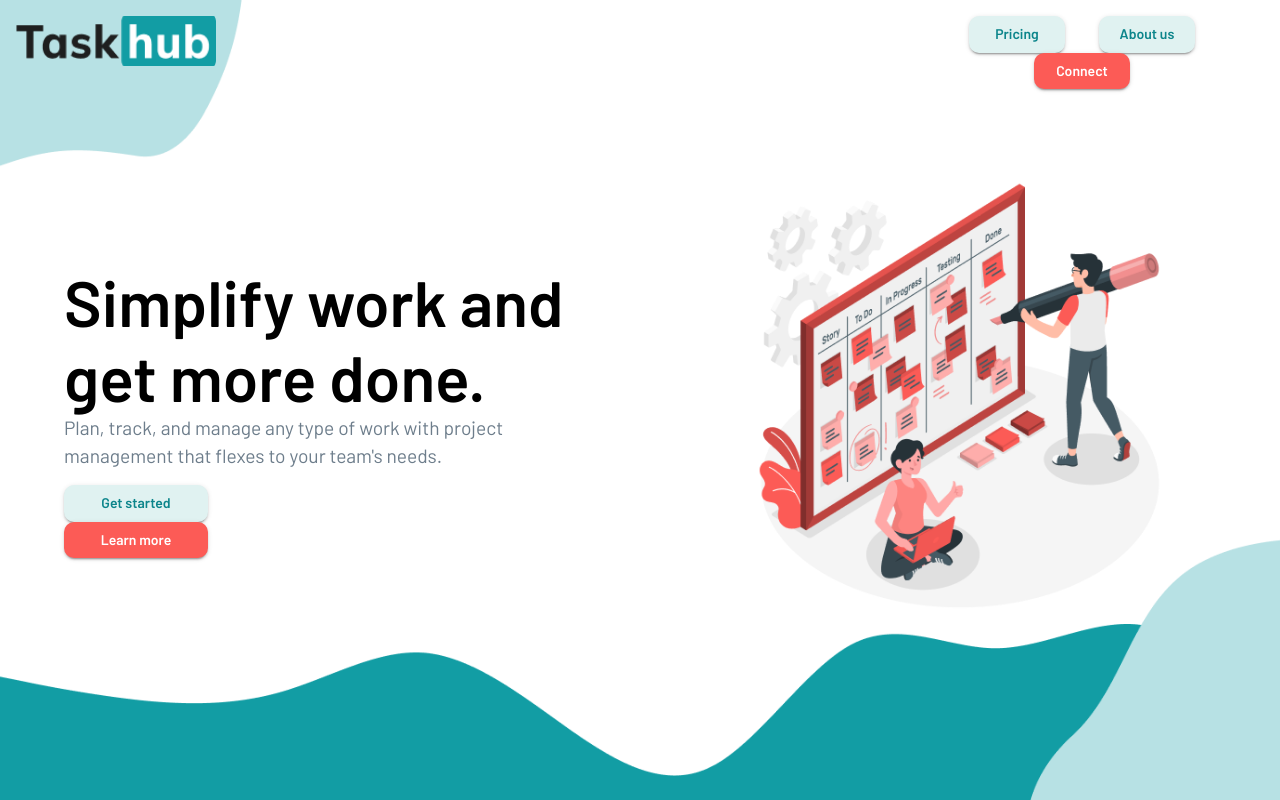
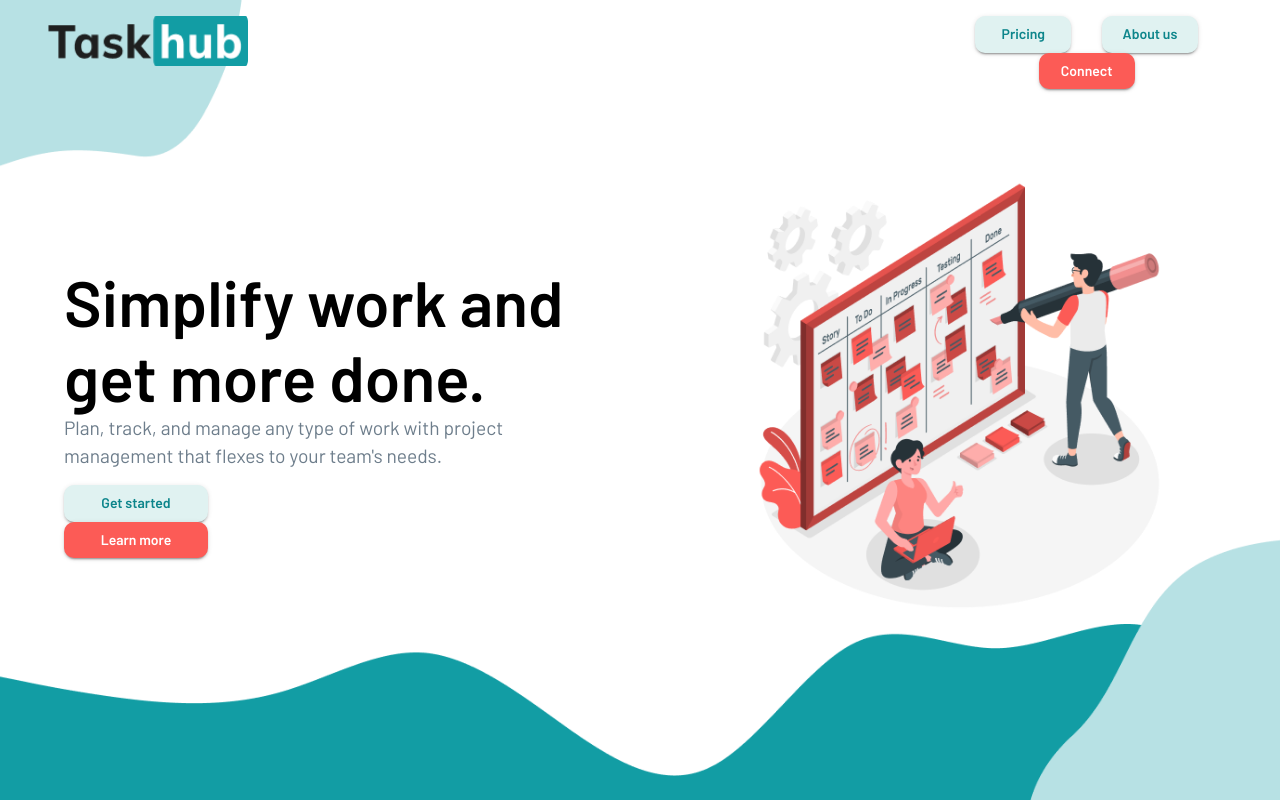
Before and after one commit to WildCodeSchool/2109-wns-lyon-bug404-front, a React (Create React App) app in the folder client/: page / in a window 1280 px wide. Built offline with nearby package versions, Linux system fonts and the light colour scheme.

Commit message:
user update

```diff
--- a/client/src/components/screens/landingPage/Header.tsx
+++ b/client/src/components/screens/landingPage/Header.tsx
@@ -5,7 +5,9 @@ import logo from "../../../assets/logo.png";
 const Header = () => {
 	return (
 		<>
-			<Grid container sx={{ width: "100vw", padding: "1rem" }}>
+			<Grid
+				container
+				sx={{ width: "100vw", padding: "1rem", paddingLeft: "3rem" }}>
 				<Grid item xs={3.5}>
 					<Link href='/'>
 						<Avatar
```
